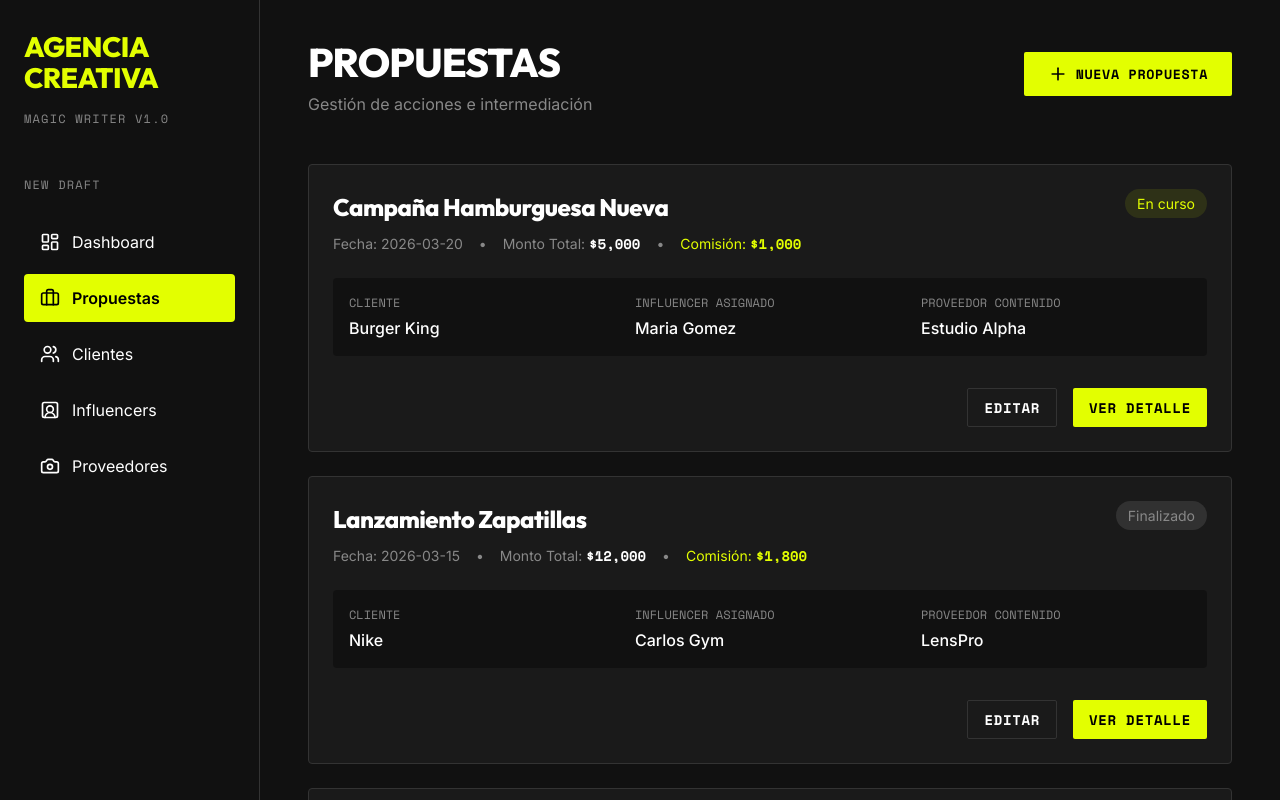
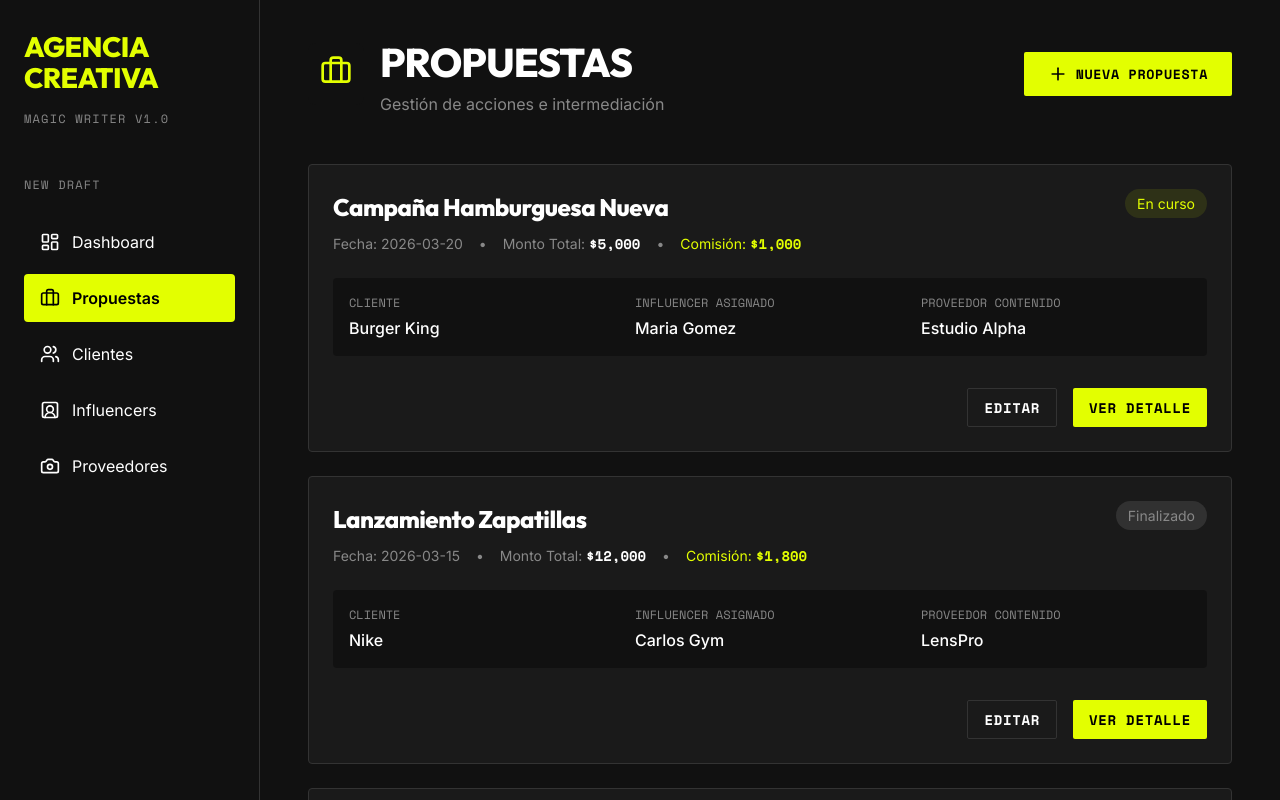
Before and after one commit to facu1497/CRM-Gestion, a React (Vite) app: page /proposals in a window 1280 px wide. Built offline with nearby package versions, Linux system fonts and the light colour scheme.

Commit message:
fix: resolve lint warning and polish Proposals header

```diff
--- a/src/pages/Proposals.tsx
+++ b/src/pages/Proposals.tsx
@@ -69,9 +69,14 @@ export default function Proposals() {
   return (
     <div>
       <div style={{ display: 'flex', justifyContent: 'space-between', alignItems: 'center', marginBottom: '3rem', flexWrap: 'wrap', gap: '1rem' }}>
-        <div>
-          <h2 style={{ fontSize: '2.5rem', margin: 0 }}>PROPUESTAS</h2>
-          <p style={{ color: 'var(--text-muted)' }}>Gestión de acciones e intermediación</p>
+        <div style={{ display: 'flex', alignItems: 'center', gap: '1rem' }}>
+          <div style={{ padding: '0.75rem', backgroundColor: 'var(--bg-dark)', borderRadius: '8px', color: 'var(--accent-neon)' }}>
+            <Briefcase size={32} />
+          </div>
+          <div>
+            <h2 style={{ fontSize: '2.5rem', margin: 0 }}>PROPUESTAS</h2>
+            <p style={{ color: 'var(--text-muted)' }}>Gestión de acciones e intermediación</p>
+          </div>
         </div>
         <button onClick={() => setIsModalOpen(true)} className="btn-primary" style={{ display: 'flex', alignItems: 'center', gap: '0.5rem' }}>
           <Plus size={20} />
```
